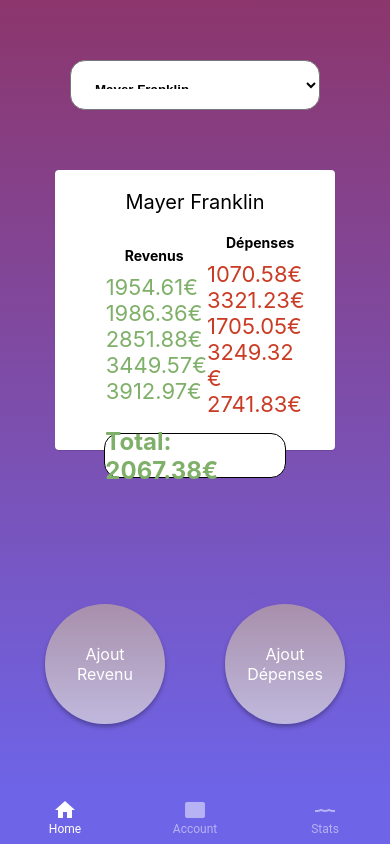
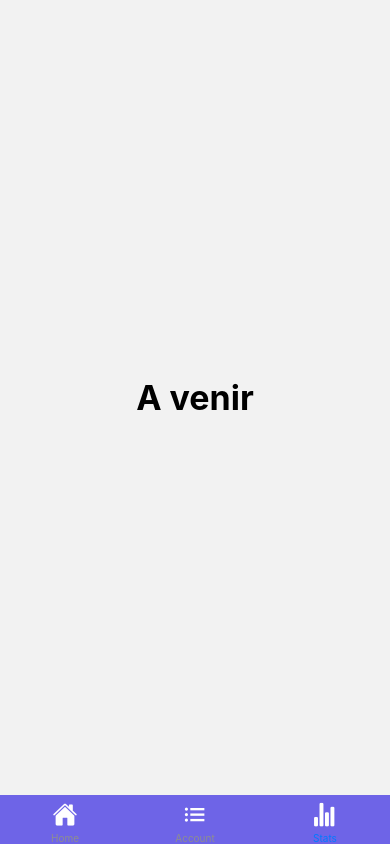
Before and after one commit to GaelTesson/bank, a React Native app: screen /Stats in a window 390 px wide. Built offline with nearby package versions, Linux system fonts and the light colour scheme.

Commit message:
Co-authored-by: Dennis Bürki <LHP7-Dennis@users.noreply.github.com> Co-authored-by: Alexy.L <alexy76@users.noreply.github.com>

```diff
--- a/App.js
+++ b/App.js
@@ -1,8 +1,9 @@
 import { StyleSheet, Text, View ,SafeAreaView} from 'react-native';
-import BottomTabNavigation from './src/navigation/BottomTabNavigation';
+import MyTabs from './src/navigation/BottomTabNavigation';
 import { Provider as PaperProvider } from 'react-native-paper';
 import { StatusBar } from 'expo-status-bar';
 import GlobalContext from './src/helpers/GlobalContext';
+import { NavigationContainer } from '@react-navigation/native';
 
 const contextValue = {
   user:"Mayer Franklin",
@@ -10,15 +11,13 @@ const contextValue = {
 }
 
 const App = () => (
-  <PaperProvider>
-<GlobalContext.Provider value={contextValue}>
-
-
+<NavigationContainer>
+  <GlobalContext.Provider value={contextValue}>
     <StatusBar style="auto" />
-  <BottomTabNavigation/>
+    <MyTabs/>
   </GlobalContext.Provider>
-  </PaperProvider>
+</NavigationContainer>
 
 )
 
-export default App;
+export default App
--- a/package.json
+++ b/package.json
@@ -10,9 +10,11 @@
     "eject": "expo eject"
   },
   "dependencies": {
+    "@expo/vector-icons": "^13.0.0",
     "@expo/webpack-config": "~0.16.2",
     "@react-native-community/datetimepicker": "6.1.2",
     "@react-native-picker/picker": "2.4.0",
+    "@react-navigation/bottom-tabs": "^6.3.1",
     "@react-navigation/native": "^6.0.10",
     "@react-navigation/native-stack": "^6.6.2",
     "babel-polyfill": "^6.26.0",
--- a/src/components/AjoutDepenses.js
+++ b/src/components/AjoutDepenses.js
@@ -71,7 +71,6 @@ const AjoutDepenses = () => {
         if (!ammount) {
             setErrors({ ...errors, ammount: 'Le montant doit être renseigné' })
             setDisabled(true)
-        } else {
         }
     }
     const navigation = useNavigation()
@@ -120,7 +119,7 @@ const AjoutDepenses = () => {
                     />
                     <Text style={styles.error}>{errors?.lastname}</Text>
                     <TextInput
-                        keyboardType='number-pad'
+                        keyboardType='number'
                         style={styles.input}
                         label="Montant"
                         value={ammount}
@@ -166,6 +165,7 @@ const AjoutDepenses = () => {
                     onPress={() =>
                         navigation.push('Home')
                     }
+                    disabled={disabled}
                     style={{ marginTop: 10, alignContent: 'center', alignItems: 'center', marginTop: 20 }}>
                     <LinearGradient colors={['#03045e', '#023e8a',]} style={styles.button2}>
                         <Text style={{ color: 'white', fontSize: 16 }}>Valider</Text>
--- a/src/components/Stats.js
+++ b/src/components/Stats.js
@@ -1,72 +1,75 @@
-import React from 'react'
-import { ScrollView, StatusBar, Dimensions, Text } from 'react-native'
-import ScrollableTabView from 'react-native-scrollable-tab-view'
-import {LineChart} from 'react-native-chart-kit'
-import { data,contributionData, pieChartData, progressChartData } from './data'
-import 'babel-polyfill'
+// import React from 'react'
+// import { ScrollView, StatusBar, Dimensions, Text } from 'react-native'
+// import ScrollableTabView from 'react-native-scrollable-tab-view'
+// import {LineChart} from 'react-native-chart-kit'
+// import { data,contributionData, pieChartData, progressChartData } from './data'
+// import 'babel-polyfill'
 
-// in Expo - swipe left to see the following styling, or create your own
-const chartConfigs = [
+// // in Expo - swipe left to see the following styling, or create your own
+// // const chartConfigs = [
 
-    {
-        backgroundColor: '#022173',
-        backgroundGradientFrom: '#022173',
-        backgroundGradientTo: '#1b3fa0',
-        color: (opacity = 1) => `rgba(255, 255, 255, ${opacity})`,
-        style: {
-            borderRadius: 2,
-            marginVertical: 12,
+// //     {
+// //         backgroundColor: '#022173',
+// //         backgroundGradientFrom: '#022173',
+// //         backgroundGradientTo: '#1b3fa0',
+// //         color: (opacity = 1) => `rgba(255, 255, 255, ${opacity})`,
+// //         style: {
+// //             borderRadius: 2,
+// //             marginVertical: 12,
 
-        }
-    },
-]
+// //         }
+// //     },
+// // ]
 
-const Stats=()=>{
-        const width = Dimensions.get('window').width
-        const height = 220
-        return (
-            <ScrollableTabView renderTabBar={this.renderTabBar}>
-                {chartConfigs.map(chartConfig => {
-                    const labelStyle = {
-                        color: chartConfig.color(),
-                        marginVertical: 10,
-                        textAlign: 'center',
-                        fontSize: 16
-                    }
-                    const graphStyle = {
-                        marginVertical: 8,
-                        ...chartConfig.style
-                    }
-                    return (
-                        <ScrollView>
-                        <Text>
-                        Bezier Line Chart
-                      </Text>
-                      <LineChart
-                        data={data}
-                        width={Dimensions.get('window').width} // from react-native
-                        height={220}
-                        yAxisLabel={'$'}
-                        chartConfig={{
-                          backgroundColor: '#e26a00',
-                          backgroundGradientFrom: '#fb8c00',
-                          backgroundGradientTo: '#ffa726',
-                          decimalPlaces: 2, // optional, defaults to 2dp
-                          color: (opacity = 1) => `rgba(255, 255, 255, ${opacity})`,
-                          style: {
-                            borderRadius: 16
-                          }
-                        }}
-                        bezier
-                        style={{
-                          marginVertical: 8,
-                          borderRadius: 16
-                        }}
-                      />
-                        </ScrollView>
-                    )
-                })}
-            </ScrollableTabView>
-        )
-    }
-export default Stats
+// const Stats=()=>{
+//         // const width = Dimensions.get('window').width
+//         // const height = 220
+//         return (
+
+//             <View><Text>En cours</Text></View>
+//         )
+//     }
+//             // <ScrollableTabView renderTabBar={this.renderTabBar}>
+//             //     {chartConfigs.map(chartConfig => {
+//             //         const labelStyle = {
+//             //             color: chartConfig.color(),
+//             //             marginVertical: 10,
+//             //             textAlign: 'center',
+//             //             fontSize: 16
+//             //         }
+//             //         const graphStyle = {
+//             //             marginVertical: 8,
+//             //             ...chartConfig.style
+//             //         }
+//             //         return (
+//             //             <ScrollView>
+//             //             <Text>
+//             //             Bezier Line Chart
+//             //           </Text>
+//             //           <LineChart
+//             //             data={data}
+//             //             width={Dimensions.get('window').width} // from react-native
+//             //             height={220}
+//             //             yAxisLabel={'$'}
+//             //             chartConfig={{
+//             //               backgroundColor: '#e26a00',
+//             //               backgroundGradientFrom: '#fb8c00',
+//             //               backgroundGradientTo: '#ffa726',
+//             //               decimalPlaces: 2, // optional, defaults to 2dp
+//             //               color: (opacity = 1) => `rgba(255, 255, 255, ${opacity})`,
+//             //               style: {
+//             //                 borderRadius: 16
+//             //               }
+//             //             }}
+//             //             bezier
+//             //             style={{
+//             //               marginVertical: 8,
+//             //               borderRadius: 16
+//             //             }}
+//             //           />
+//             //             </ScrollView>
+//             //         )
+//             //     })}
+//             // </ScrollableTabView>
+
+// export default Stats
--- a/src/components/UserResume.js
+++ b/src/components/UserResume.js
@@ -53,10 +53,7 @@ const tableau = incomes.map(element=> {
 }).sort((a,b) =>  b.date - a.date)
 
 
-    useEffect(() => {
-        setUser(contextValue.user)
-        setAmmount(contextValue.ammount)
-    })
+
 
     return (
         <View style={{ flex: 1, alignItems: 'center', justifyContent: 'center', flexDirection:'row', }}>
@@ -76,10 +73,7 @@ const tableau = incomes.map(element=> {
                     <View style={{flex:1}}>
                         <Text style={{fontWeight:'bold', marginBottom:10,paddingStart:19}}>Dépenses</Text>
                         {depenses}
-
-
                     </View>
-
                 </View>
                 <View style={{alignItems:'center'}}>
                 <View style={{alignItems:'center', marginTop:16, backgroundColor:'#fff', borderWidth:1, borderColor:'black', borderRadius:15, width:'80%', height:45, justifyContent:'center' }}>
--- a/src/navigation/BottomTabNavigation.js
+++ b/src/navigation/BottomTabNavigation.js
@@ -1,51 +1,49 @@
 import * as React from 'react'
-import { BottomNavigation } from 'react-native-paper'
+import { createBottomTabNavigator } from '@react-navigation/bottom-tabs';
 import HomeScreen from '../screens/HomeScreen'
 import AccountScreen from '../screens/AccountScreen'
 import StatScreen from '../screens/StatScreen'
+import { Ionicons } from '@expo/vector-icons'
 import StackNavigation from './StackNavigation'
-import { StyleSheet } from 'react-native'
 
-const HomeRoute = () => <StackNavigation />
-const AccountRoute = () => <AccountScreen />
-const StatRoute = () => <StatScreen />
 
-const BottomTabNavigation = () => {
+const Tab = createBottomTabNavigator();
 
-  const [index, setIndex] = React.useState(0);
-  const [routes] = React.useState([
-    { key: 'home', title: 'Home', icon: 'home' },
-    { key: 'account', title: 'Account', icon: 'card' },
-    { key: 'stat', title: 'Stats', icon: 'wave' },
-  ]);
-
-  const renderScene = BottomNavigation.SceneMap({
-    home: HomeRoute,
-    account: AccountRoute,
-    stat: StatRoute,
-  });
+const MyTabs = () => {
 
   return (
-    <BottomNavigation
-      navigationState={{ index, routes }}
-      onIndexChange={setIndex}
-      renderScene={renderScene}
-      barStyle={{
-        backgroundColor: '#6e64e7',
-        elevation: 8,
-        shadowColor: '#000',
-        alignSelf: 'center',
-        shadowOffset: { width: 0, height: 2 },
-        shadowOpacity: 0.8,
-        shadowRadius: 2,
-        elevation: 5,
-        width: '100%',
+    <Tab.Navigator
+    initialRouteName='Home'
+      screenOptions={({ route }) => ({
+        tabBarStyle: {
+                  backgroundColor: '#6e64e7',
+                  borderTopColor: '#6e64e7',
+
+                },
+                headerShown: false,
+        tabBarIcon: ({ focused, color, size }) => {
+          let iconName;
+          if (route.name === 'Home') {
+            iconName = 'home'
+          } else if (route.name === 'Account') {
+            iconName = 'list'
+          } else if (route.name === 'Stats') {
+            iconName = 'stats-chart'
+          }
+          // You can return any component that you like here!
+          return <Ionicons name={iconName} size={size} color={color='white'} />
+
+        }
 
 
-      }}
 
-    />
+      })}
+    >
+      <Tab.Screen name="Home" component={StackNavigation}  />
+      <Tab.Screen name="Account" component={AccountScreen} />
+      <Tab.Screen name="Stats" component={StatScreen} />
+    </Tab.Navigator>
   )
 }
 
-export default BottomTabNavigation
+export default MyTabs
--- a/src/navigation/StackNavigation.js
+++ b/src/navigation/StackNavigation.js
@@ -13,13 +13,13 @@ const StackNavigation = () => {
   return (
 
 
-    <NavigationContainer>
-      <Stack.Navigator initialRouteName={HomeScreen} options={{headerShown: false}}>
+
+      <Stack.Navigator initialRouteName='Home' options={{headerShown: false}}>
         <Stack.Screen name="Home" component={HomeScreen} options={{headerShown: false}}/>
         <Stack.Screen name='Income' component={AddIncomeScreen} options={{headerShown: false}}/>
         <Stack.Screen name='Payments' component={AddPaymentsScreen} options={{headerShown: false}}/>
       </Stack.Navigator>
-    </NavigationContainer>
+
 
   )
 }
--- a/src/screens/AccountScreen.js
+++ b/src/screens/AccountScreen.js
@@ -1,59 +1,265 @@
-import { View, Text, StyleSheet, FlatList } from 'react-native'
+import { View, Text, StyleSheet, FlatList , TouchableOpacity} from 'react-native'
 import React from 'react'
 import { LinearGradient } from 'expo-linear-gradient'
 import GlobalContext from '../helpers/GlobalContext'
 import { useContext, useEffect, useState } from 'react'
 import data from '../../assets/data.json'
 import CardAlex from '../components/CardAlex'
+import { useFocusEffect } from '@react-navigation/native'
 
 
 
 
 
 
-const AccountScreen = () => {
+const AccountScreen = ({navigation}) => {
+
 
   const contextValue = useContext(GlobalContext)
-  const { incomes,expenses } = data[contextValue.index]
-  const [user, setUser] = useState(contextValue.user)
+  const { incomes, expenses } = data[contextValue.index]
 
-  incomes.sort((a,b) =>  b.date - a.date) // trie les revenus par date
-  expenses.sort((a,b) =>  b.date - a.date) // trie les dépenses par date
+  const [user, setUser] = useState(contextValue.user);
+  const [showTransactions, setShowTransactions] = useState([])
+  const [activeShow, setActiveShow] = useState('allTransactions')
 
-  const operations = [...incomes, ...expenses].sort((a,b) =>  b.date - a.date) // trie les opérations par date
+
+  incomes.sort((a, b) => new Date(b.date).getTime() - new Date(a.date).getTime())
+  expenses.sort((a, b) => new Date(b.date).getTime() - new Date(a.date).getTime())
+
+  const allTransaction = [...expenses, ...incomes].sort((a, b) => new Date(b.date).getTime() - new Date(a.date).getTime())
+
+
+  const totalExpenses = expenses.reduce((acc, curr) => acc + parseFloat(curr.amount.replace('€', '').replace(',', '')), 0).toFixed(2)
+  const totalIncomes = incomes.reduce((acc, curr) => acc + parseFloat(curr.amount.replace('€', '').replace(',', '')), 0).toFixed(2)
+  const bankBalance = (parseFloat(totalIncomes) - parseFloat(totalExpenses)).toFixed(2)
+
+
+  useFocusEffect(() => {
+    setUser(contextValue.user)
+  })
+
+
+  useEffect(() => {
+
+    setShowTransactions(allTransaction)
+    setActiveShow('allTransactions')
+
+  }, [user])
+
+
+  return (
+
+
+
+      <View style={styles.container}>
+
+        <View style={{ flex : 1 }}>
+
+          <Picker
+            style={styles.picker}
+            selectedValue={user}
+            mode="dropdown"
+            onValueChange={(text, index) => {
+              contextValue.user = text
+              contextValue.index = index
+              setUser(text)
+            }}
+          >
+            {data.map((item, index) =>
+              <Picker.Item style={{ fontSize : 13}} label={item.user} value={item.user} key={index} />
+            )}
+          </Picker>
+
+        </View>
+
+        <View style={{ flex : 1.5, flexDirection : 'row', justifyContent : 'center', alignItems  : 'center' }}>
+
+          <View style={{ flex : 1 }}>
+
+            <View style={{backgroundColor : '#546a7b', padding : 5, marginEnd : 5, borderTopLeftRadius : 7, borderTopRightRadius : 7 }}>
+              <Text style={{ color : '#fdfdff', textAlign : 'center'}}>Total Revenus</Text>
+            </View>
+            <View style={{ backgroundColor : '#2A2D2E', padding : 5, marginEnd : 5, borderBottomLeftRadius : 7, borderBottomRightRadius : 7  }}>
+              <Text style={{ color: '#fdfdff', textAlign : 'center'}}>{totalIncomes} €</Text>
+            </View>
+
+          </View>
+
+          <View style={{ flex : 1 }}>
+
+            <View style={{backgroundColor : '#546a7b', padding : 5, marginStart : 5, borderTopLeftRadius : 7, borderTopRightRadius : 7 }}>
+              <Text style={{ color : '#fdfdff', textAlign : 'center'}}>Total Dépenses</Text>
+            </View>
+
+            <View style={{ backgroundColor : '#2A2D2E', padding : 5, marginStart : 5, borderBottomLeftRadius : 7, borderBottomRightRadius : 7  }}>
+              <Text style={{ color: '#fdfdff', textAlign : 'center'}}>{totalExpenses} €</Text>
+            </View>
+
+          </View>
+
+        </View>
+
+        <View style={{ flex : 1.6, justifyContent : 'center', alignItems : 'center' }}>
+
+          <View style={{ backgroundColor : '#2A2D2E', paddingHorizontal : 20, paddingVertical : 10, borderRadius : 7 }}>
+          <Text style={{ fontWeight : 'bold', fontSize : 20, color :  '#fdfdff', textAlign : 'center'}}>SOLDE</Text>
+          <Text style={ Math.sign(bankBalance) === 1 ? { fontWeight : 'bold', fontSize : 20, color :  '#62929e', textAlign : 'center'} : { fontWeight : 'bold', fontSize : 20, color :  '#851624', textAlign : 'center'}}>{bankBalance} €</Text>
+          </View>
+        </View>
+
+
+        <View style={styles.containerMenu}>
+
+          <View style={{ flex : 1 }}>
+              <TouchableOpacity
+              onPress={() => {
+                setShowTransactions(allTransaction)
+                setActiveShow('allTransactions')
+              }}
+              style={activeShow === 'allTransactions' ? styles.showActive : styles.showInactive}>
+                <Text style={activeShow === 'allTransactions' ? styles.showActiveText  : styles.showInactiveText }>Tous</Text>
+              </TouchableOpacity>
+          </View>
+
+          <View style={{ flex : 1 }}>
+              <TouchableOpacity onPress={() => {
+                setShowTransactions(incomes)
+                setActiveShow('incomes')
+              }}
+              style={activeShow === 'incomes' ? styles.showActive : styles.showInactive}>
+                <Text style={activeShow === 'incomes' ? styles.showActiveText  : styles.showInactiveText }>Revenus</Text>
+              </TouchableOpacity>
+          </View>
+
+          <View style={{ flex : 1 }}>
+              <TouchableOpacity onPress={() => {
+                setShowTransactions(expenses)
+                setActiveShow('expenses')
+              }}
+              style={activeShow === 'expenses' ? styles.showActive : styles.showInactive}>
+                <Text style={activeShow === 'expenses' ? styles.showActiveText  : styles.showInactiveText }>Dépenses</Text>
+              </TouchableOpacity>
+          </View>
+
+        </View>
+
+
+
+        <View style={styles.containerFlatlist}>
+          <FlatList
+            data={showTransactions}
+            renderItem={Card}
+            keyExtractor={(item, index) => index}
+            ListFooterComponentStyle = {{ borderBottomLeftRadius : 8, borderBottomRightRadius : 8}}
+          />
+        </View>
 
 
 
 
-  return (
-    <View style={{ flex: 1, alignItems: 'center', justifyContent: 'center' }}>
-  <LinearGradient colors={['#4cc9f0', '#0096c7']} style={styles.background} />
-  <View style={{flex:1, marginTop:80}}>
-    <Text style={{color:'#fff', fontSize:22, fontWeight:'bold'}}>{user}</Text>
-                <FlatList
-                    user={contextValue.user}
-                    data={operations}
-                    renderItem={CardAlex}
-                    keyExtractor={(item, index) => index}
-                    ListFooterComponentStyle = {{ borderBottomLeftRadius : 8, borderBottomRightRadius : 8}}
-                />
-            </View>
-            <View style={{flex:1, marginTop:80}}>
-                <Text style={{color:'#fff', fontSize:22, fontWeight:'bold'}}>{'Total : ' + contextValue.ammount + '€'}</Text>
-            </View>
+        {/* <View style={styles.containerButtons}>
 
-    </View>
+          <View style={{ flex : 1 }}>
+              <TouchableOpacity
+                onPress={() => navigation.navigate('Income')}
+                style={styles.buttonLeft}
+              >
+                  <Text style={styles.textButton}><Icon name='plus' />   REVENUS</Text>
+              </TouchableOpacity>
+          </View>
+
+          <View style={{ flex : 1 }}>
+              <TouchableOpacity
+                onPress={() => navigation.navigate('Expense')}
+                style={styles.buttonRight}
+              >
+                <Text style={styles.textButton}><Icon name='plus' />   DEPENSES</Text>
+              </TouchableOpacity>
+          </View>
+
+        </View> */}
+
+      </View>
   )
 }
 
 export default AccountScreen
 
 const styles = StyleSheet.create({
-  background: {
-    position: 'absolute',
-    left: 0,
-    right: 0,
-    top: 0,
-    height: '100%',
+  container : {
+    flex : 1,
+    backgroundColor : '#393d3f',
+    padding : 14,
+    color : '#fdfdff'
   },
+  picker : {
+    height : 30,
+    width : '100%',
+    backgroundColor : '#546a7b',
+    color : '#fdfdff',
+    padding : 0
+  },
+  containerMenu : {
+    flex : 1,
+    flexDirection : 'row',
+    justifyContent : 'flex-end',
+    marginTop : 20,
+    alignItems : 'flex-end'
+  },
+  containerFlatlist : {
+    flex : 4.5,
+    backgroundColor: 'white',
+    borderBottomLeftRadius : 8,
+    borderBottomRightRadius : 8
+  },
+  containerButtons : {
+    flex : 1.5,
+    flexDirection : 'row',
+    justifyContent : 'center',
+    alignItems : 'center'
+  },
+  showActive : {
+    padding : 10,
+    marginVertical : 10,
+    backgroundColor : '#62929e',
+    borderTopLeftRadius : 8,
+    borderTopRightRadius : 8,
+    marginBottom : 0
+  },
+  showInactive : {
+    padding : 10,
+    marginVertical : 10,
+    backgroundColor : '#393d3f',
+    marginBottom : 0
+  },
+  showActiveText : {
+    color : '#FDFDFF',
+    textAlign : 'center',
+    fontWeight : 'bold'
+  },
+  showInactiveText : {
+    color : '#62929e',
+    textAlign : 'center',
+    fontWeight : 'bold'
+  },
+  buttonLeft : {
+    padding : 10,
+    marginVertical : 10,
+    marginEnd : 5,
+    backgroundColor : '#62929e',
+    padding : 15,
+    borderRadius : 7,
+  },
+  buttonRight : {
+    padding : 10,
+    marginVertical : 10,
+    marginStart : 5,
+    backgroundColor : '#62929e',
+    padding : 15,
+    borderRadius : 7,
+  },
+  textButton : {
+    color : '#FDFDff',
+    textAlign : 'center'
+  }
 })
--- a/src/screens/HomeScreen.js
+++ b/src/screens/HomeScreen.js
@@ -7,9 +7,10 @@ import data from '../../assets/data.json'
 import { Picker, PickerIOS } from '@react-native-picker/picker'
 import { Card } from 'react-native-paper'
 import UserResume from '../components/UserResume'
+import { useNavigation } from '@react-navigation/native'
+import StackNavigation from '../navigation/StackNavigation'
 
-const HomeScreen = ({ navigation }) => {
-
+const HomeScreen = ({navigation}) => {
 
   const contextValue = useContext(GlobalContext)
 
@@ -79,7 +80,7 @@ const HomeScreen = ({ navigation }) => {
       <View style={{ flex: 2, flexDirection: 'row', alignItems: 'center', }}>
         <TouchableOpacity
           onPress={() =>
-            navigation.push('Income')
+            navigation.navigate('Income')
           }>
           <LinearGradient colors={['#a88fac', '#c0b9dd']} style={styles.button1}>
             <Text style={{ color: 'white', fontSize: 16, textAlign: 'center' }}>Ajout{"\n"}Revenu</Text>
@@ -88,7 +89,7 @@ const HomeScreen = ({ navigation }) => {
 
         <TouchableOpacity
           onPress={() =>
-            navigation.push('Payments')
+            navigation.navigate('Payments')
           }>
           <LinearGradient colors={['#a88fac', '#c0b9dd']} style={styles.button2}>
             <Text style={{ color: 'white', fontSize: 16, textAlign: 'center' }}>Ajout{"\n"}Dépenses</Text>
--- a/src/screens/StatScreen.js
+++ b/src/screens/StatScreen.js
@@ -1,27 +1,26 @@
-import { View, Text, StyleSheet } from 'react-native'
+import { View, Text } from 'react-native'
 import React from 'react'
-import { LinearGradient } from 'expo-linear-gradient'
-import {Stats} from '../components/Stats'
+// import { LinearGradient } from 'expo-linear-gradient'
+
 
 
 
 const StatScreen = () => {
   return (
-    <View style={{ flex: 1, alignItems: 'center', justifyContent: 'center' }}>
-  <LinearGradient colors={['#4cc9f0', '#0096c7']} style={styles.background} />
-  <Stats />
+    <View style={{alignItems:'center', justifyContent:'center', flex:1}}>
+      <Text style={{fontWeight:'bold', fontSize:34}}>A venir</Text>
     </View>
   )
 }
 
 export default StatScreen
 
-const styles = StyleSheet.create({
-  background: {
-    position: 'absolute',
-    left: 0,
-    right: 0,
-    top: 0,
-    height: '100%',
-  },
-})
+// const styles = StyleSheet.create({
+//   background: {
+//     position: 'absolute',
+//     left: 0,
+//     right: 0,
+//     top: 0,
+//     height: '100%',
+//   },
+// })
```
Also changed, not shown: src/components/data.js (deleted, +0 -67 lines), 1 other file (tests, documents, lock files or other folders).
